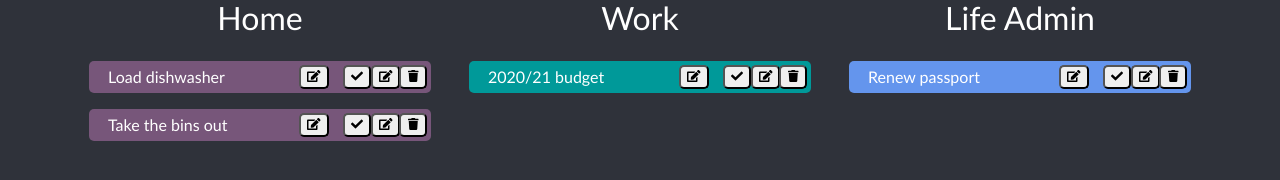
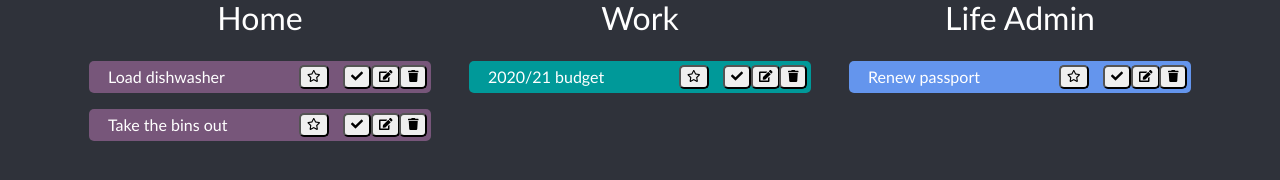
Before and after one commit to ameliamyfanwy/todo-app-frontend, a React (Create React App) app: page / in a window 1280 px wide. Shown: the part 220-400 px from the top of the page. Built offline with nearby package versions, Linux system fonts and the light colour scheme.

Commit message:
Alternating star icons

```diff
--- a/src/App.js
+++ b/src/App.js
@@ -9,9 +9,9 @@ import RadioButtons from './RadioButtons';
 import uuidv4 from 'uuid/v4';
 import { library } from '@fortawesome/fontawesome-svg-core';
 import { faTrash, faEdit, faCheck, faStar as fasFaStar} from '@fortawesome/free-solid-svg-icons';
-//import { faStar as farFaStar } from '@fortawesome/free-regular-svg-icons';
+import { faStar as farFaStar} from '@fortawesome/free-regular-svg-icons';
 
-library.add(faTrash, faEdit, faCheck, fasFaStar) ;
+library.add(faTrash, faEdit, faCheck, fasFaStar, farFaStar) ;
 
 
 class App extends React.Component {
--- a/src/PriorityButton.js
+++ b/src/PriorityButton.js
@@ -15,9 +15,9 @@ class PriorityButton extends React.Component {
     }
 
     render () {
-        let content = "edit"
+        let content = ['far', 'star']
         if (this.state.priority) {
-            content ="trash"
+            content = ['fas', 'star']
         }
         return (
         <button button type="button" className="star" onClick={this.togglePriority}>
```
